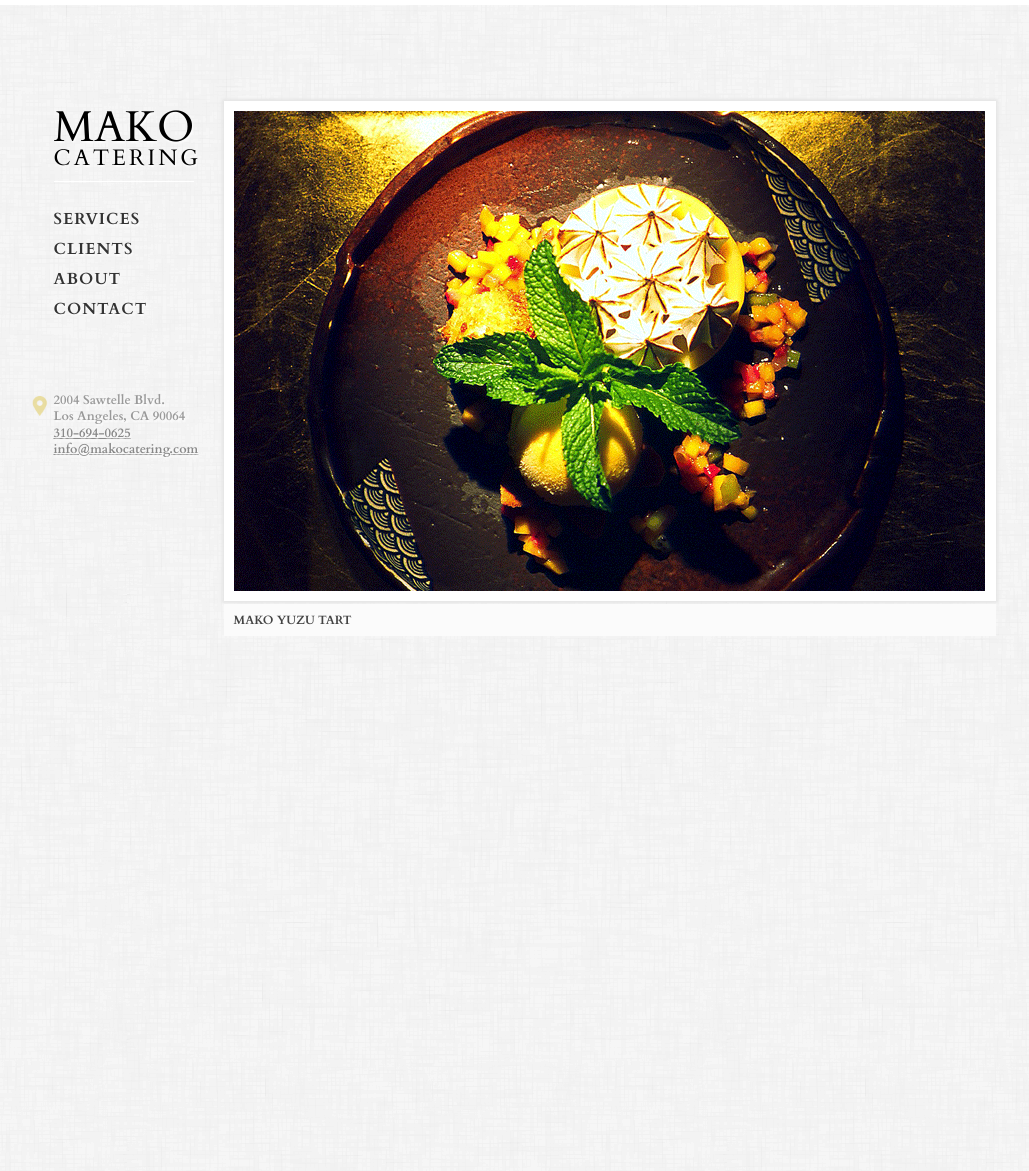
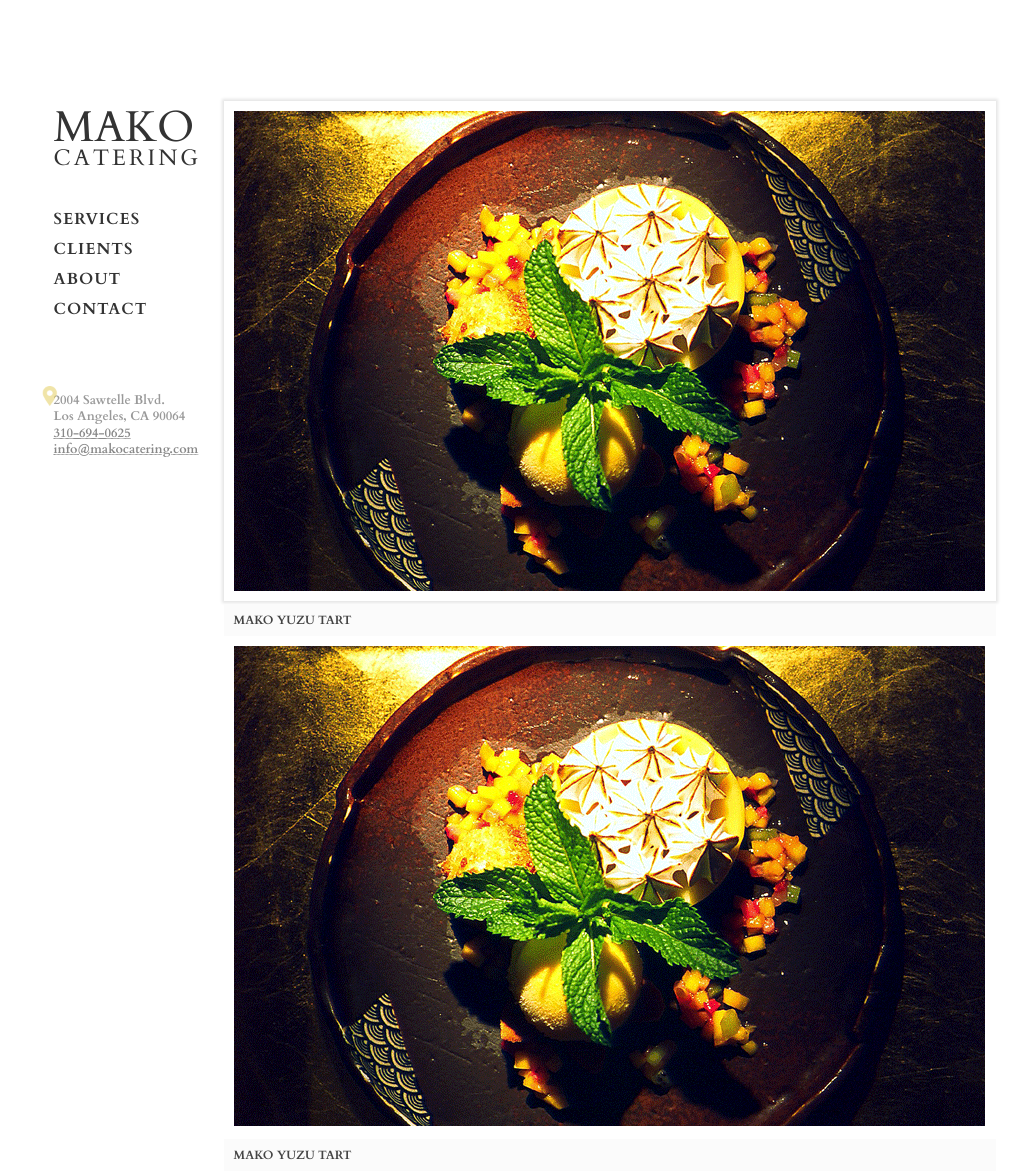
Before and after one commit to makorestaurant/makorestaurant.com, a Jekyll site: the page built from index.html, in a window 1280 px wide. Shown: the whole page, without its empty margins (115-1144 px from the left). Built offline with Jekyll 4.4.1, drawn with Linux system fonts in a browser that asks for light colours; nearby versions of some CDN libraries; before the commit the page ends 900 px from its top, so only the background shows below that.

Commit message:
Revert "Reverts back to before last pull"
This reverts commit b58235022caac44f245d11fc2bedfe9c16629a95.

```diff
--- a/_includes/aside.html
+++ b/_includes/aside.html
@@ -1,17 +1,17 @@
 <nav>
-  <h1>Mako<span class="catering">Catering</span></h1>
+  <h1><a href="/">Mako<span class="catering">Catering</span></a></h1>
   <ul class="aside">
     <li>
-      <a href="#">Services</a>
+      <a href="">Services</a>
     </li>
     <li>
-      <a href="#">Clients</a>
+      <a href="">Clients</a>
     </li>
     <li>
-      <a href="#">About</a>
+      <a href="about.html">About</a>
     </li>
     <li>
-      <a href="#">Contact</a>
+      <a href="">Contact</a>
     </li>
   </ul>
 </nav>
--- a/_layouts/default.html
+++ b/_layouts/default.html
@@ -29,6 +29,12 @@
         {% include aside.html %}
       </div>
       <div class="content">
+        <figure>
+          <img src="/images/slideshow/mako_yuzu_tart.png" />
+          <figcaption>
+            Mako Yuzu Tart
+          </figcaption>
+        </figure>
         {{ content }}
       </div>
     </div>
@@ -38,6 +44,5 @@
     </script>
     <!-- Include the hashgrid script -->
     <script type="text/javascript" src="javascripts/hashgrid.js"></script>
-
   </body>
 </html>
--- a/stylesheets/document.css
+++ b/stylesheets/document.css
@@ -80,7 +80,6 @@
 
 html, body {
   height: auto;
-}
 
 html {
   background-image: url("/images/furley_bg.png");
@@ -171,6 +170,10 @@
   margin: 10px;
 }
 
+.content div, img {
+  margin: 10px;
+}
+
 .content figcaption {
   color: #444;
   display: block;
--- a/stylesheets/grid.css
+++ b/stylesheets/grid.css
@@ -61,7 +61,11 @@
 /**
 * Classes for multiple grids
 *
+<<<<<<< HEAD
 * When using more than one grid, remember to set the numberOfGrids
+=======
+* When using more than one grid, remember to set the numberOfGrids
+>>>>>>> b6c59c8d67adc5af640504dfdd16bc6b366e9d02
 * option in the hashgrid.js file.
 */
 #grid.grid-1 div.vert{
```
